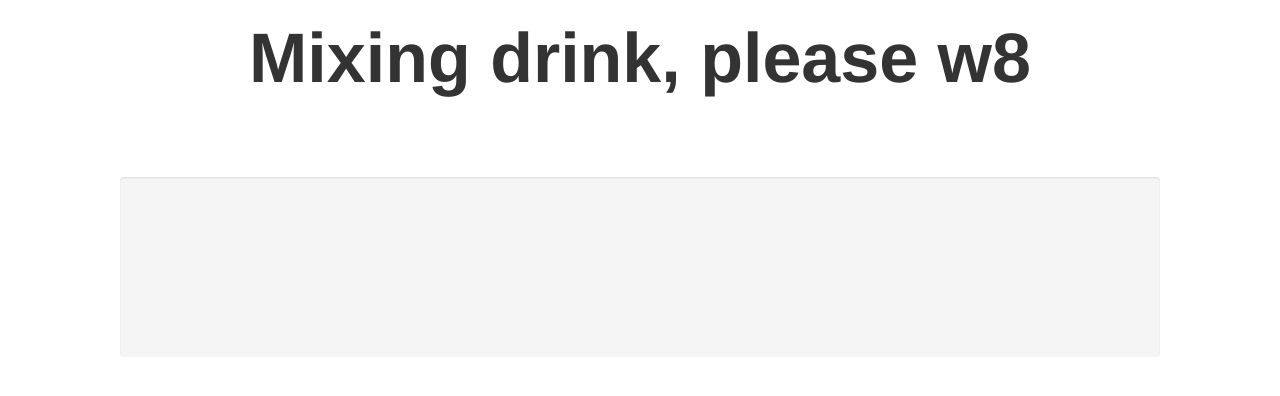
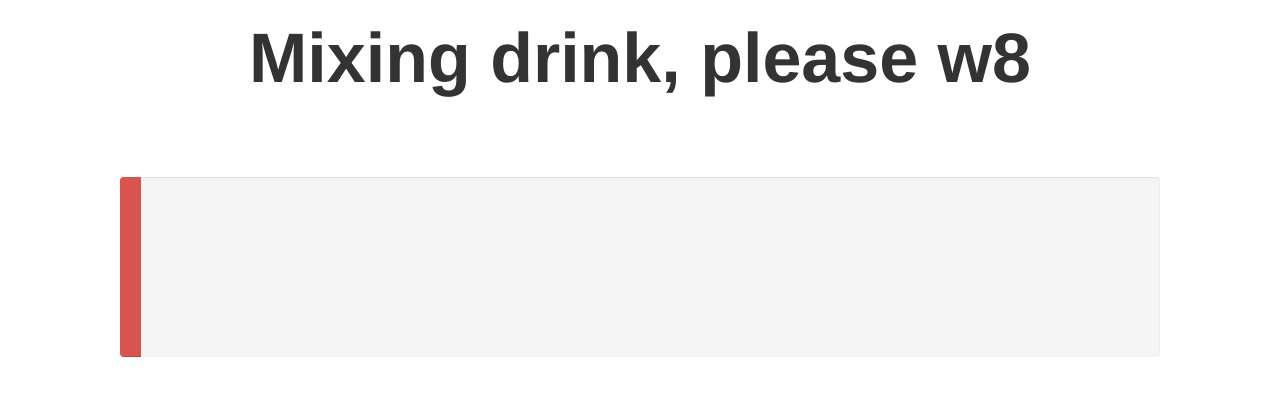
Before and after one commit to FredrikHeiberg/drinkmixer, a Flask app: page /process in a window 1280 px wide. Shown: the top 396 px of the page. Run offline with Flask 2, Linux system fonts and the light colour scheme; some libraries are stand-ins or nearby versions.

Commit message:
JS print test

```diff
--- a/templates/process.html
+++ b/templates/process.html
@@ -9,18 +9,18 @@
 		<h2>Mixing drink, please w8</h2>
 		<div id='progress'>
 			<div class="progress">
-				<div class="progress-bar progress-bar-danger" role="progressbar" aria-valuenow="60" aria-valuemin="0" aria-valuemax="100" style="width: 0%">
+				<div id="bar" class="progress-bar progress-bar-danger" role="progressbar" aria-valuenow="60" aria-valuemin="0" aria-valuemax="100" style="width: 0%">
 					<span class="sr-only">0% Complete (warning)</span>
 				</div>
 			</div>
 			<script>
 			function barUpdate() {
-				var style = document.getElementById("test").style.width;
+				var style = document.getElementById("bar").style.width;
 				setTimeout(function () {
 					if (counter < seconds) {
 						counter = counter + 0.1;
 						percentage = counter/seconds*100;
-						document.getElementById("test").style.width=percentage+"%";
+						document.getElementById("bar").style.width=percentage+"%";
 						console.log(counter);
 						myLoop();
 					}
```
